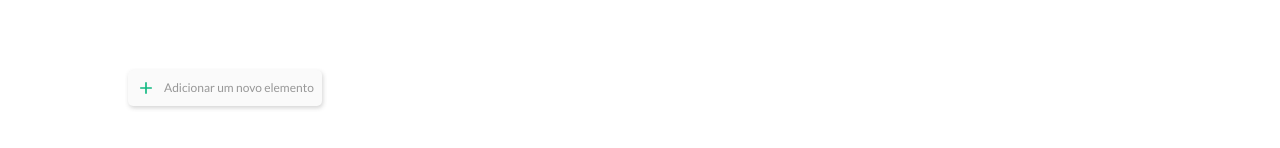
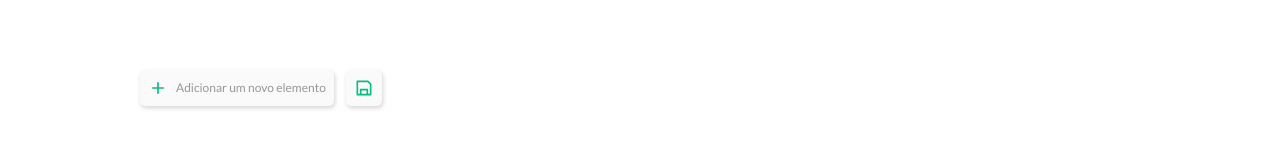
Before and after one commit to Z3ROO/atual, a React (Vite) app in the folder front/: page / in a window 1280 px wide. Shown: the part 646-794 px from the top of the page. Built offline with nearby package versions, Linux system fonts and the light colour scheme; a web font is replaced by a local one.

Commit message:
feat: style save button

```diff
--- a/front/src/Context.tsx
+++ b/front/src/Context.tsx
@@ -21,8 +21,21 @@ export function EditorContextProvider(props: any) {
 
   }
 
+  async function save() {
+    const request = await fetch('http://localhost:3000/save', {
+      method: 'post',
+      body: JSON.stringify({data: packet}),
+      headers: {
+        'Content-type': 'application/json'
+      }
+    });
+
+    const response = await request.json();
+
+  }
+
   const value = {
-    packet, setPacket, reorderNodes, dumpster, toggleDumpster
+    packet, setPacket, reorderNodes, dumpster, toggleDumpster, save
   }
 
   return (
@@ -42,6 +55,7 @@ interface IEditorContext {
   reorderNodes(oldPosition: number, newPosition: number): void
   dumpster: boolean
   toggleDumpster: (val: boolean) => void
+  save: () => Promise<void>
 }
 
 
--- a/front/src/features/Editor/components/Controlls.tsx
+++ b/front/src/features/Editor/components/Controlls.tsx
@@ -1,5 +1,6 @@
 import { useEffect, useRef, useState } from 'react';
 import { BiPlus } from 'react-icons/bi';
+import { RiSaveLine } from 'react-icons/ri';
 import { v4 as uuid } from 'uuid';
 import { useEditorContext } from '../../../Context';
 import imageIcon from '../../../assets/image.svg';
@@ -43,8 +44,10 @@ function newNode(node:any, extra?:any) {
 
 export function ControlPanel() {
   const [isControlsOpen, setIsControlsOpen] = useState(false);
+  const { save } = useEditorContext()!;
 
   return (
+    <div className='controls-container'>
       <div className='controls'  onClick={e => e.stopPropagation()}>
         {
           !isControlsOpen ?
@@ -61,6 +64,15 @@ export function ControlPanel() {
           ) :
           ( <Controls {...{setIsControlsOpen}} /> )
         }
+      </div>
+      <div className='controls controls-open' onClick={save}>
+        <RiSaveLine style={{
+          width:'1.25rem',
+          height: '1.25rem',
+          color: '#10b981',
+          margin: '.5rem'
+        }} />
+      </div>
     </div>
   )
 }
--- a/front/src/index.css
+++ b/front/src/index.css
@@ -73,15 +73,21 @@
   background-color: rgb(245, 245, 245);
 }
 
-.controls {
+.controls-container {
   position: absolute;
   bottom:3rem;
+  display: flex;
+  align-items: end;
+}
+
+.controls {
   border-radius: 5px;
   background-color: #fafafa;
   box-shadow: 1px 2px 4px #4b4b4b3d;
   display: flex;
   flex-direction: column;
   overflow: hidden;
+  margin-left: .75rem;
 }
 
 .controls-open {
```
Lines whose indentation alone changed are shown as unchanged.
